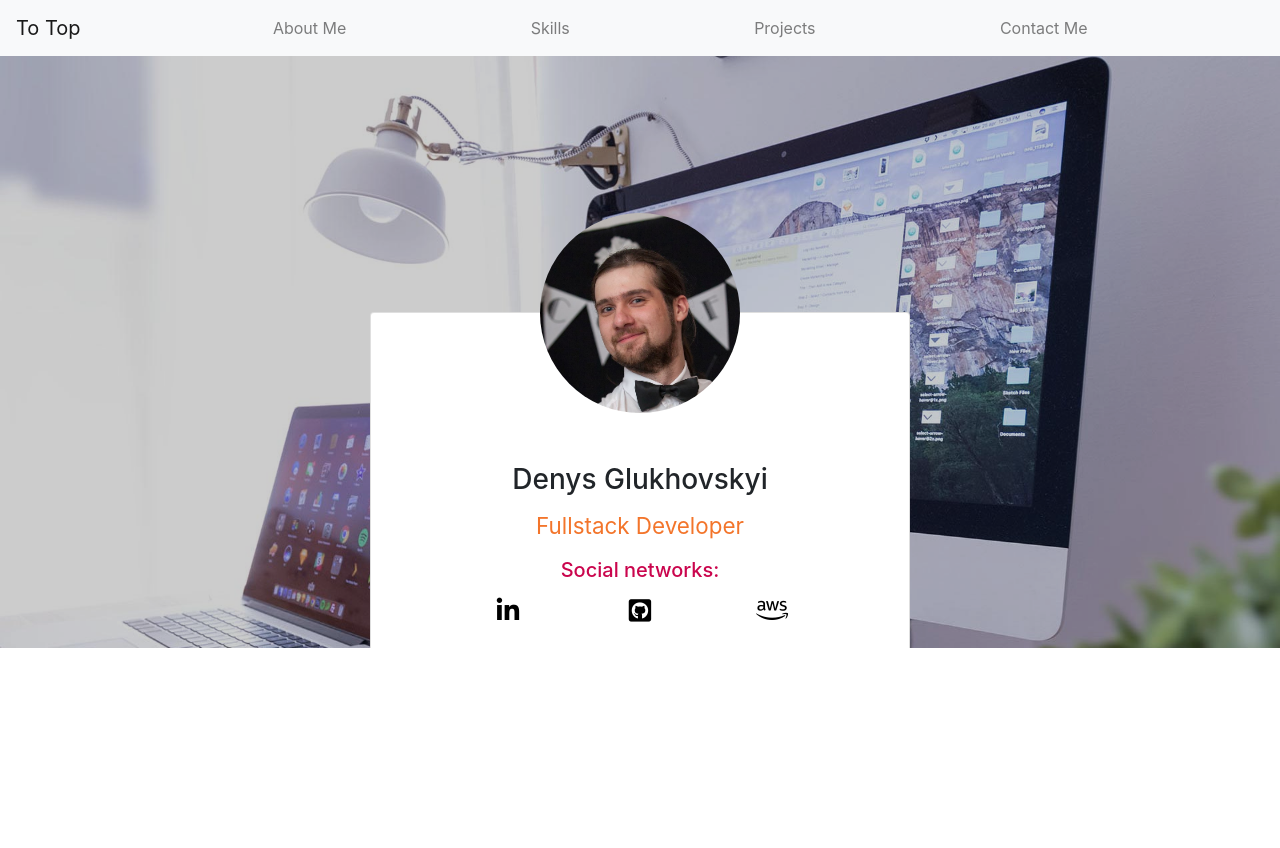
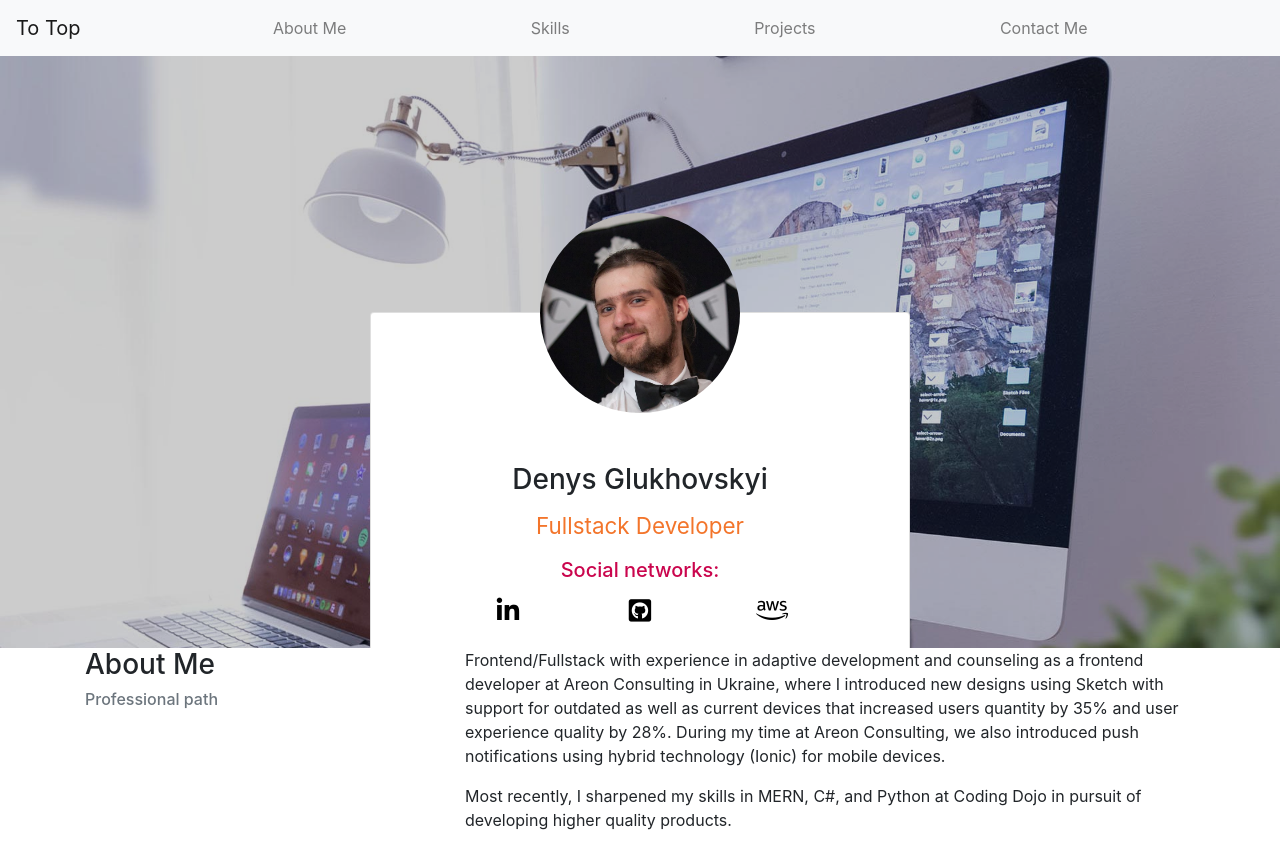
Before and after one commit to denys-glu/my-portfolio, a React (Create React App) app: page / in a window 1280 px wide. Before the commit the page ends 800 px from the top, so only its background shows below. Built offline with nearby package versions, Linux system fonts and the light colour scheme.

Commit message:
added about me section

```diff
--- a/src/components/AboutMe/AboutMe.jsx
+++ b/src/components/AboutMe/AboutMe.jsx
@@ -1,17 +1,30 @@
 import React from 'react'
+
+
+//Styles
+import './AboutMe.styles.css';
 
 const AboutMe = () => {
   return (
     <React.Fragment>
       <div className="container">
         <div className="row">
-          <div className="col-4">
-            <div classname>
-
+          <div className="col-12 col-sm-4">
+            <div className="heading-line"></div>
+            <h3>About Me</h3>
+            <h6 className="text-secondary uppercase">Professional path</h6>
+          </div>
+          <div className="col-12 col-sm-8">
+            <div className="row">
+              <div className="col">
+                <p>
+                  Frontend/Fullstack with experience in adaptive development and counseling as a frontend developer at Areon Consulting in Ukraine, where I introduced new designs using Sketch with support for outdated as well as current devices that increased users quantity by 35% and user experience quality by 28%. During my time at Areon Consulting, we also introduced push notifications using hybrid technology (Ionic) for mobile devices.
+                </p>
+                <p>
+                  Most recently, I sharpened my skills in MERN, C#, and Python at Coding Dojo in pursuit of developing higher quality products.
+                </p>
+              </div>
             </div>
-          </div>
-          <div className="col-8">
-
           </div>
         </div>
       </div>
```
Also changed, not shown: src/components/AboutMe/AboutMe.styles.css (added).
